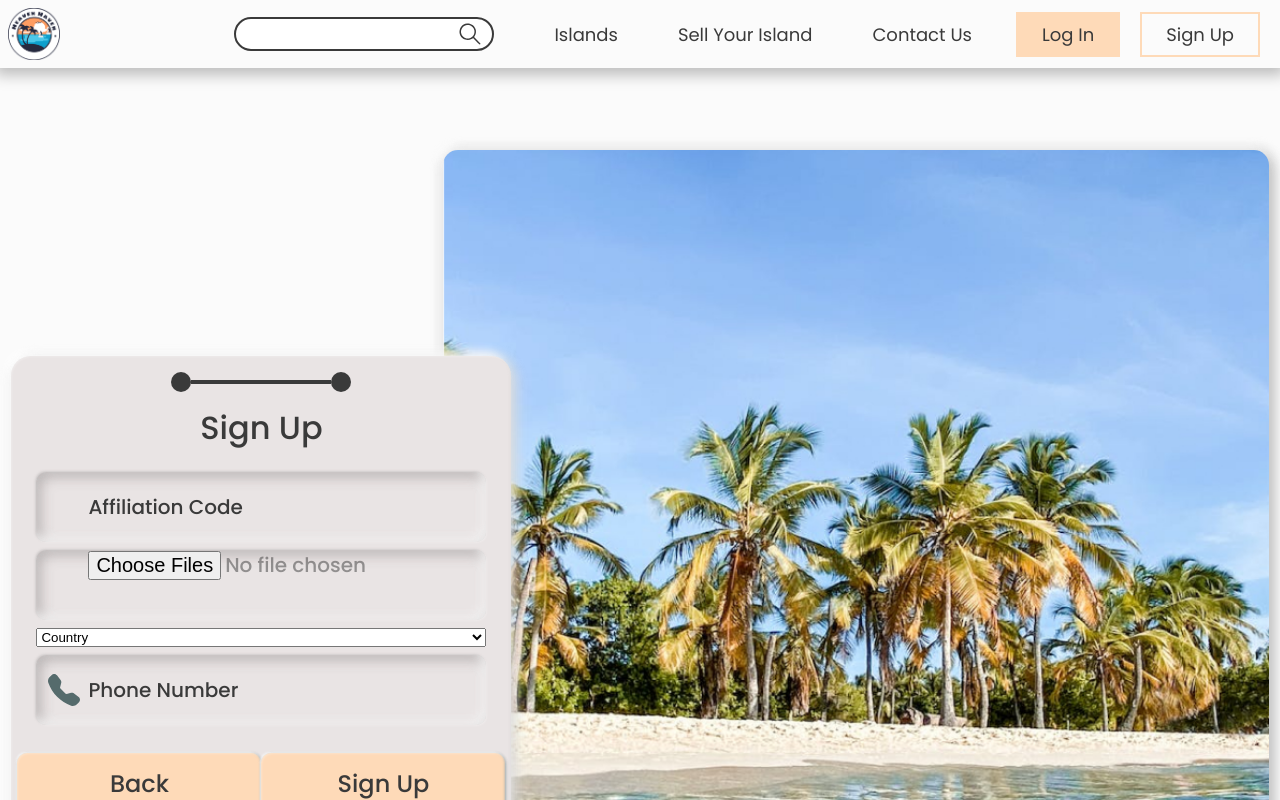
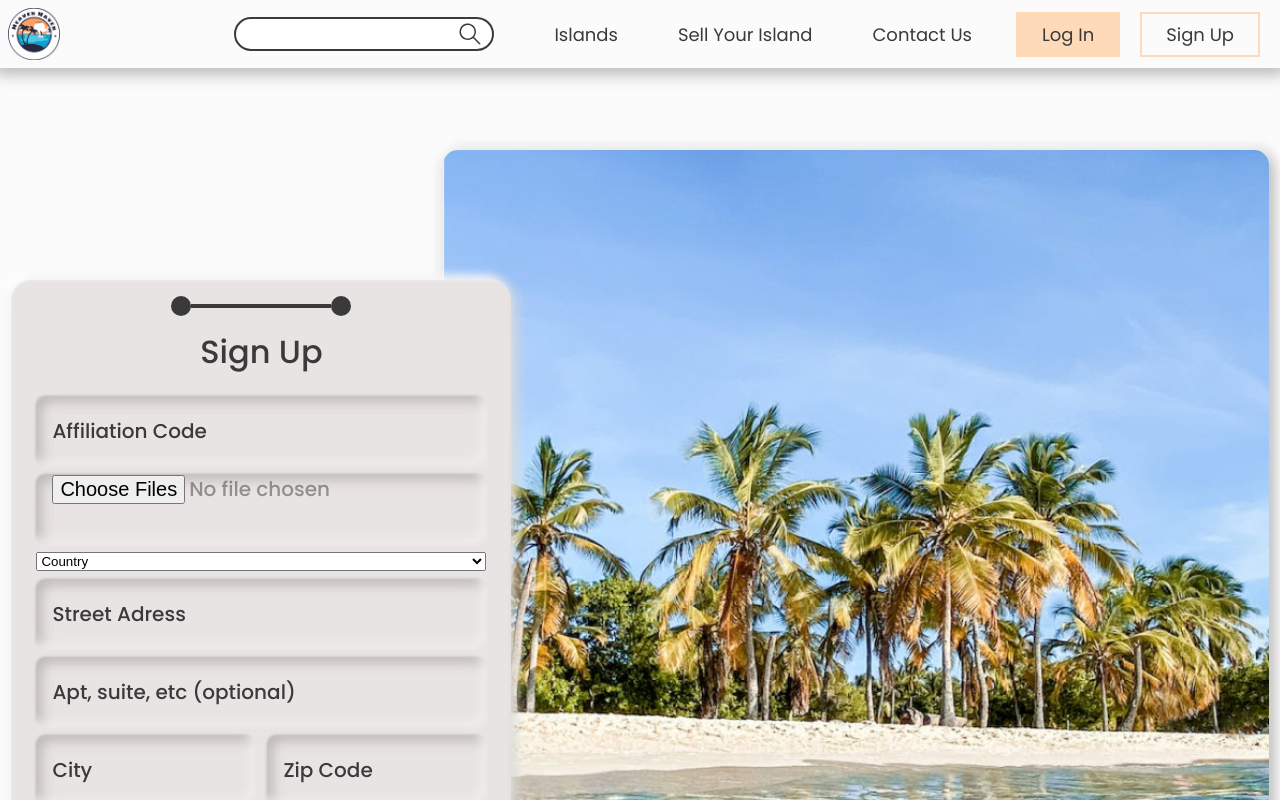
Before and after one commit to ruets/HeavenHaven, a React (Vite) app in the folder frontend/: page /signup in a window 1280 px wide. Shown: the top 800 px of the page. Built offline with nearby package versions, Linux system fonts and the light colour scheme.

Commit message:
SignupForm modified on both styling and structure

```diff
--- a/frontend/src/components/fields/Input/Input.jsx
+++ b/frontend/src/components/fields/Input/Input.jsx
@@ -13,7 +13,7 @@ function Input(props) {
                     placeholder={props.label}
                     onBlur={props.onBlur ? props.onBlur : null}
                     multiple={props.accept ? multiple : null}
-                    required
+                    required={props.required ? props.required : true}
                 />
             </div>
             <div className="error">
--- a/frontend/src/components/forms/Signup/SignupForm.jsx
+++ b/frontend/src/components/forms/Signup/SignupForm.jsx
@@ -24,7 +24,7 @@ export function SignupForm() {
     const [phoneNumber, setPhoneNumber] = useState("");
 
     const [affiliationCode, setAffiliationCode] = useState("");
-    const [idCard, setIdCard] = useState(null);
+    const [idCard, setIdCard] = useState(undefined);
     const [idCardName, setIdCardName] = useState("");
     const [country, setCountry] = useState("");
     const [streetAdress, setStreetAdress] = useState("");
@@ -56,7 +56,7 @@ export function SignupForm() {
                     <span className="ball-unfilled"></span>
                 </div>
                 <h1>Sign Up</h1>
-                <div className="names">
+                <div className="doubled-inputs">
                     <Input
                         name="first-name"
                         type="text"
@@ -118,7 +118,7 @@ export function SignupForm() {
         );
     } else {
         return (
-            <form className="signup" onSubmit={onSubmitForm}>
+            <form className="signup-fill" onSubmit={onSubmitForm}>
                 <div className="form-steps">
                     <span className="ball-filled"></span>
                     <span className="line-filled"></span>
@@ -148,21 +148,43 @@ export function SignupForm() {
                             />
                         </div>
                     </div>
-
-                        <select name="countries" id="countries-select" onChange={(event) => props.setCountry(event.target.value)} required>
-                            <option value="" selected="true" disabled="disabled">Country</option>
+                        <select name="countries" id="countries-select" defaultValue={""} onChange={(event) => props.setCountry(event.target.value)} required>
+                            <option value="" disabled="disabled">Country</option>
                             <option value="france">France</option>
                             <option value="united-states">United States</option>
                         </select>
                     <Input
                         type="text"
-                        name="phone-number"
-                        label="Phone Number"
-                        icon={PhoneIcon}
-                        value={phoneNumber}
-                        setInput={setPhoneNumber}
+                        name="street-adress"
+                        label="Street Adress"
+                        value={streetAdress}
+                        setInput={setStreetAdress}
+                    ></Input>
+                    <Input
+                        type="text"
+                        name="street-adress"
+                        label="Apt, suite, etc (optional)"
+                        value={apartment}
+                        setInput={setApartment}
+                        required={false}
                     ></Input>
                 </div>
+                <div className="doubled-inputs">
+                    <Input
+                        type="text"
+                        name="City"
+                        label="City"
+                        value={city}
+                        setInput={setCity}
+                    ></Input>
+                    <Input
+                        type="text"
+                        name="zip-code"
+                        label="Zip Code"
+                        value={zipCode}
+                        setInput={setZipCode}
+                    ></Input>
+                    </div>
                 <div className="buttons">
                     <button onClick={handleBack}>Back</button>
                     <button onClick={onSubmitForm}>Sign Up</button>
--- a/frontend/src/components/forms/Signup/SignupForm.scss
+++ b/frontend/src/components/forms/Signup/SignupForm.scss
@@ -1,6 +1,6 @@
 @import "../../../assets/scss/base/colors";
 
-form.signup {
+form.signup, form.signup-fill {
     div.form-steps {
         display: flex;
         align-items: center;
@@ -41,7 +41,7 @@ form.signup {
         font-family: 'Poppins';
     }
 
-    div.names {
+    div.doubled-inputs {
         display: flex;
         gap: 12px;
         width: 90%;
@@ -61,7 +61,6 @@ form.signup {
         flex-direction: column;
         gap: 8px;
         width: 90%;
-        margin-bottom: 12px;
     }
 
     div.checkbox {
@@ -84,3 +83,18 @@ form.signup {
         margin: 16px 0 12px 0;
     }
 }
+
+form.signup {
+    div.fields {
+        margin-bottom: 12px;
+    }
+}
+
+form.signup-fill {
+    div.fields {
+        margin-bottom: 8px;
+        input {
+            padding-left: 16px;
+        }
+    }
+}
```
